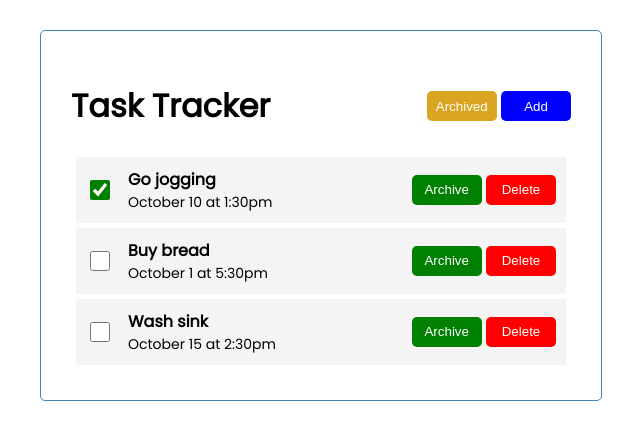
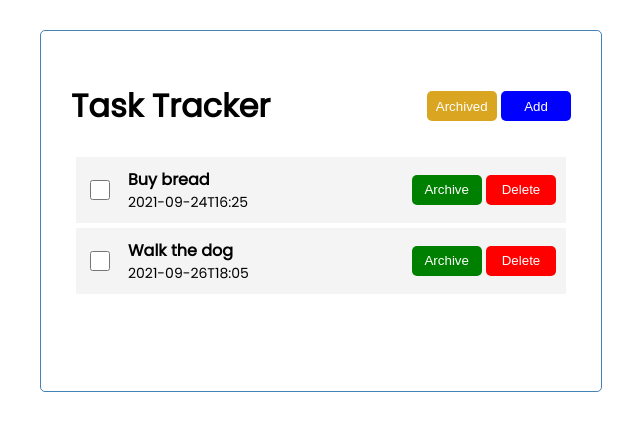
Before and after one commit to admiralzhenghe/react-task-tracker, a React (Create React App) app: page / in a window 1280 px wide. Shown: the top 440 px of the page, without its empty margins (319-959 px from the left). Built offline with nearby package versions, Linux system fonts and the light colour scheme; data requests are answered from the project's data file.

Commit message:
implemented json-server for backend, tasks are added to & deleted from backend

```diff
--- /dev/null
+++ b/db.json
@@ -0,0 +1,18 @@
+{
+  "tasks": [
+    {
+      "id": 1631679698880,
+      "text": "Buy bread",
+      "datetime": "2021-09-24T16:25",
+      "archived": false,
+      "completed": true
+    },
+    {
+      "id": 1631679712988,
+      "text": "Walk the dog",
+      "datetime": "2021-09-26T18:05",
+      "archived": false,
+      "completed": false
+    }
+  ]
+}
--- a/package.json
+++ b/package.json
@@ -7,6 +7,7 @@
     "@testing-library/react": "^11.2.7",
     "@testing-library/user-event": "^12.8.3",
     "@types/react-beautiful-dnd": "^13.1.2",
+    "json-server": "^0.16.3",
     "react": "^17.0.2",
     "react-beautiful-dnd": "^13.1.0",
     "react-dom": "^17.0.2",
@@ -17,7 +18,8 @@
     "start": "react-scripts start",
     "build": "react-scripts build",
     "test": "react-scripts test",
-    "eject": "react-scripts eject"
+    "eject": "react-scripts eject",
+    "server": "json-server --watch db.json --port 5000"
   },
   "eslintConfig": {
     "extends": [
--- a/src/App.js
+++ b/src/App.js
@@ -1,79 +1,93 @@
-import { useState } from "react";
+import { useState, useEffect } from "react";
 import { DragDropContext } from "react-beautiful-dnd";
 import Header from "./components/Header";
 import SaveTask from "./components/SaveTask";
 import Tasks from "./components/Tasks";
 
 const App = () => {
-  const [display, setDisplay] = useState(false);
+  const [showAdd, setShowAdd] = useState(false);
   const [showArchived, setShowArchived] = useState(false);
+  const [tasks, setTasks] = useState([]);
 
-  const [tasks, setTasks] = useState([
-    {
-      id: 1,
-      text: "Go jogging",
-      datetime: "October 10 at 1:30pm",
-      archived: false,
-      complete: true,
-    },
-    {
-      id: 2,
-      text: "Buy bread",
-      datetime: "October 1 at 5:30pm",
-      archived: false,
-      complete: false,
-    },
-    {
-      id: 3,
-      text: "Wash sink",
-      datetime: "October 15 at 2:30pm",
-      archived: false,
-      complete: false,
-    },
-  ]);
+  useEffect(() => {
+    const fetchTasks = async () => {
+      const response = await fetch("http://localhost:5000/tasks");
+      const data = await response.json();
+      setTasks(data);
+    };
+
+    fetchTasks();
+  }, []);
 
   const handleAdd = () => {
-    setDisplay(!display);
+    setShowAdd(!showAdd);
   };
 
   // Toggle archive/unarchived status
-  const handleToggleArchive = (id) => {
-    tasks.forEach((task) => {
-      if (task.id === id) {
-        task.archived = !task.archived;
-        return task;
-      } else return task;
-    });
-    setTasks([...tasks]);
-
-    // setTasks(
-    //   tasks.map((task) => {
-    //     if (task.id === id) {
-    //       task.archived = !task.archived;
-    //       return task;
-    //     } else return task;
-    //   })
-    // );
-  };
-
-  // Toggle checked/unchecked status
-  const handleCheckbox = (id) => {
+  const handleToggleArchive = async (id) => {
+    let status = null;
     setTasks(
       tasks.map((task) => {
         if (task.id === id) {
-          task.complete = !task.complete;
+          task.archived = !task.archived;
+          status = task.archived;
           return task;
         } else return task;
       })
     );
+
+    await fetch(`http://localhost:5000/tasks/${id}`, {
+      method: "PATCH",
+      headers: {
+        "Content-type": "application/json",
+      },
+      body: JSON.stringify({
+        archived: status,
+      }),
+    });
   };
 
-  const handleDelete = (id) => {
+  // Toggle checked/unchecked status
+  const handleCheckbox = async (id) => {
+    let status = null;
+    setTasks(
+      tasks.map((task) => {
+        if (task.id === id) {
+          task.completed = !task.completed;
+          status = task.completed;
+          return task;
+        } else return task;
+      })
+    );
+
+    await fetch(`http://localhost:5000/tasks/${id}`, {
+      method: "PATCH",
+      headers: {
+        "Content-type": "application/json",
+      },
+      body: JSON.stringify({
+        completed: status,
+      }),
+    });
+  };
+
+  const handleDelete = async (id) => {
+    await fetch(`http://localhost:5000/tasks/${id}`, {
+      method: "DELETE",
+    });
     setTasks(tasks.filter((task) => task.id !== id));
   };
 
-  const handleSave = (task) => {
-    setTasks([...tasks, task]);
+  const handleSave = async (task) => {
+    const response = await fetch(`http://localhost:5000/tasks/`, {
+      method: "POST",
+      headers: {
+        "Content-type": "application/json",
+      },
+      body: JSON.stringify(task),
+    });
+    const data = await response.json();
+    setTasks([...tasks, data]);
   };
 
   const handleShowArchived = () => {
@@ -90,8 +104,13 @@
 
   return (
     <div className="container">
-      <Header onAdd={handleAdd} onShowArchived={handleShowArchived} />
-      {display ? <SaveTask onSave={handleSave} /> : null}
+      <Header
+        showAdd={showAdd}
+        showArchived={showArchived}
+        onAdd={handleAdd}
+        onShowArchived={handleShowArchived}
+      />
+      {showAdd ? <SaveTask onSave={handleSave} /> : null}
       <DragDropContext onDragEnd={handleOneDragEnd}>
         <Tasks
           tasks={tasks}
--- a/src/components/Header.js
+++ b/src/components/Header.js
@@ -1,6 +1,6 @@
 import Button from "./Button";
 
-const Header = ({ onAdd, onShowArchived }) => {
+const Header = ({ showAdd, showArchived, onAdd, onShowArchived }) => {
   return (
     <header className="header">
       <h1 style={headingStyle}>Task Tracker</h1>
@@ -11,7 +11,11 @@
           buttonFunction={onShowArchived}
         />
         <span> </span>
-        <Button color="blue" text="Add" buttonFunction={onAdd} />
+        <Button
+          color={showAdd ? "red" : "blue"}
+          text={showAdd ? "Close" : "Add"}
+          buttonFunction={onAdd}
+        />
       </div>
     </header>
   );
--- a/src/components/SaveTask.js
+++ b/src/components/SaveTask.js
@@ -17,7 +17,7 @@
       text: text,
       datetime: datetime,
       archived: false,
-      complete: false,
+      completed: false,
     });
 
     // Clear the form
```
Also changed, not shown: 1 other file (tests, documents, lock files or other folders).
